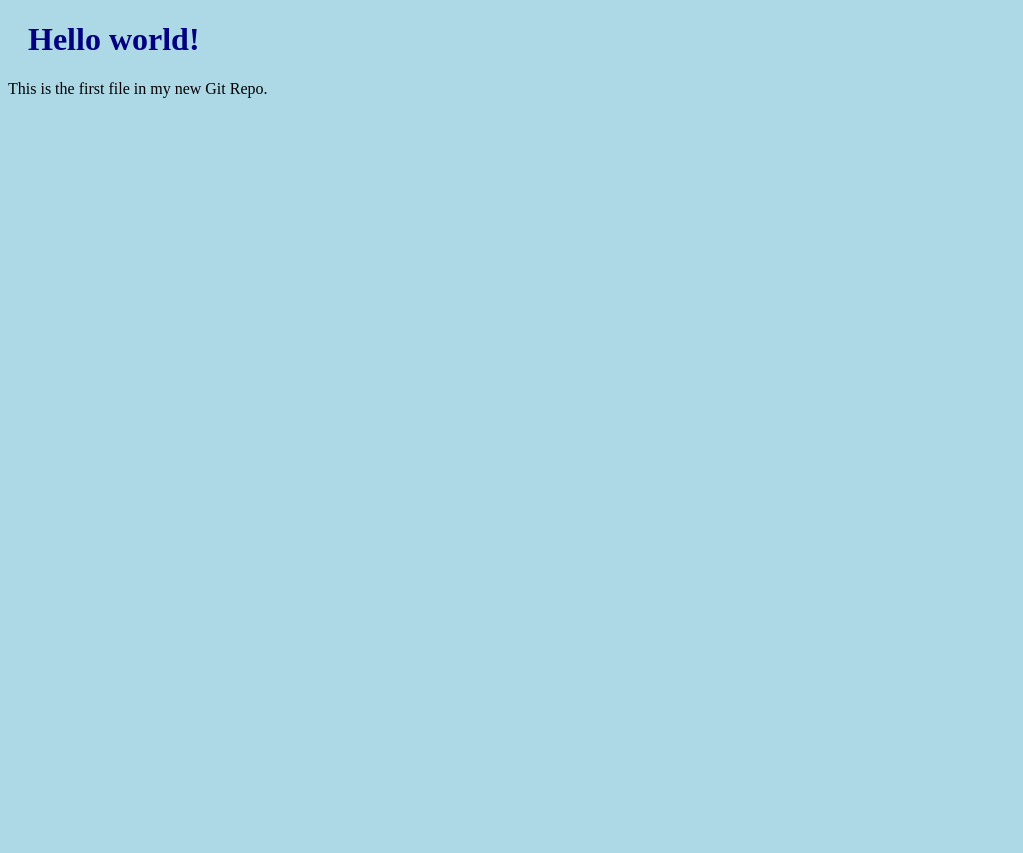
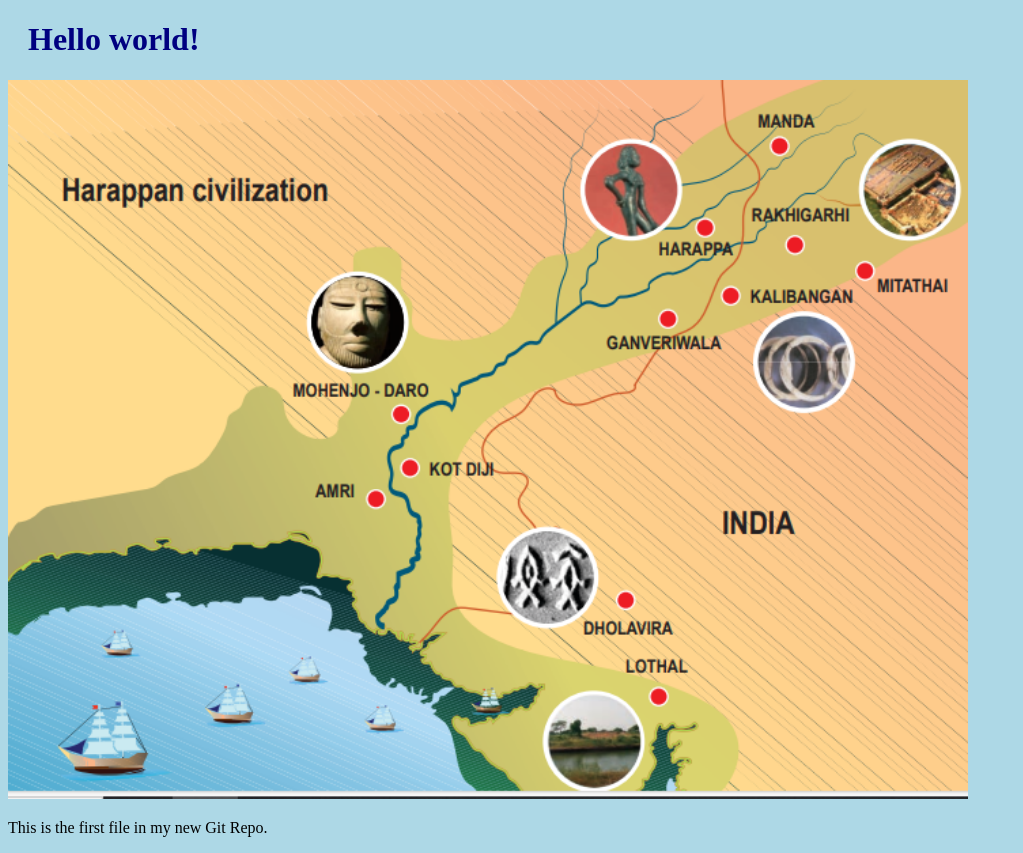
Before and after one commit to Sankarkumarks/myApp, a plain HTML site: page gitTesting/index.html in a window 1280 px wide. Shown: the whole page, without its empty margins (0-1023 px from the left). Before the commit the page ends 800 px from the top, so only its background shows below. Drawn offline with Linux system fonts and the light colour scheme.

Commit message:
Added image to Hello World

```diff
--- a/gitTesting/index.html
+++ b/gitTesting/index.html
@@ -7,6 +7,8 @@
 <body>
 
 <h1>Hello world!</h1>
+<div><img src="respire.PNG" alt="Hello World from Space"
+    style="width:100%;max-width:960px"></div>
 <p>This is the first file in my new Git Repo.</p>
 
 </body>
```
Also changed, not shown: gitTesting/bluestyle.css (indentation only), gitTesting/respire.PNG (added), 1 other file.
